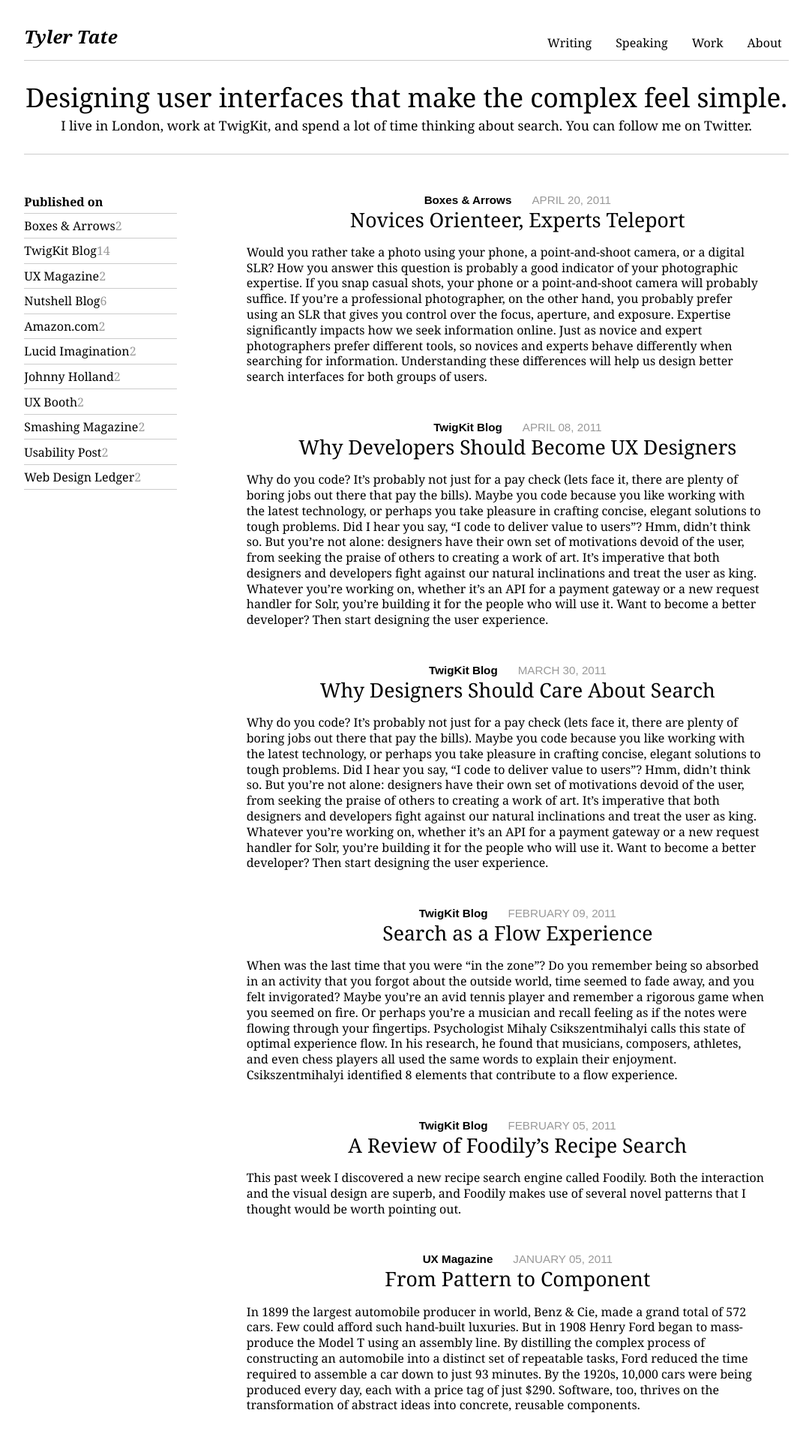
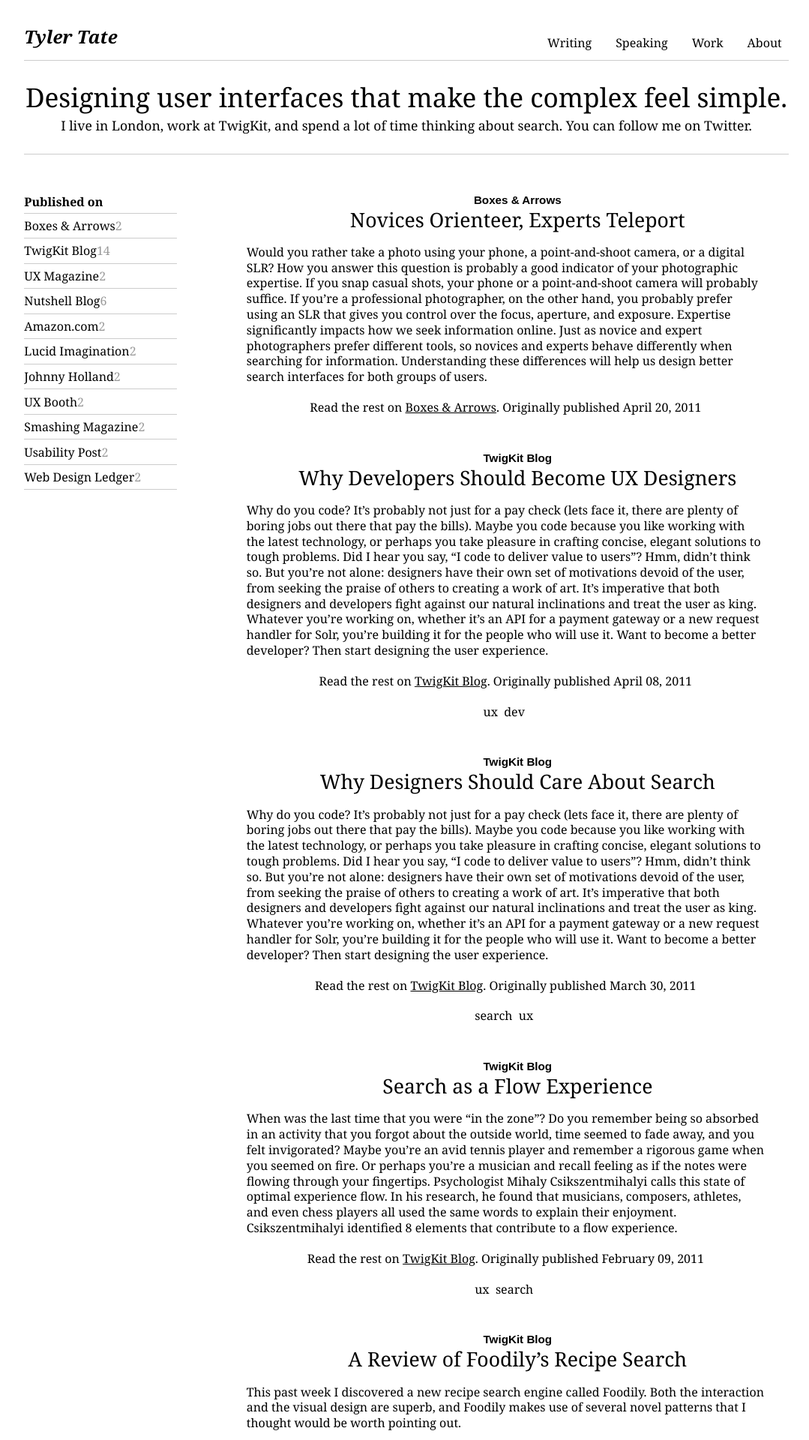
Before and after one commit to SeriouslyInc/tylertate, a Jekyll site: the page built from index.html, in a window 1280 px wide. Shown: the top 1920 px of the page at 75% size, without its empty margins (98-1177 px from the left). Built offline with Jekyll 4.4.1, drawn with Linux system fonts in a browser that asks for light colours; nearby versions of some CDN libraries; some of the changed text lies outside the part shown.

Commit message:
Simplifying

```diff
--- a/index.html
+++ b/index.html
@@ -14,12 +14,12 @@ bodyId: home
 			<article id="{{ post.date | date: "%B-%d-%Y" }}" data-publisher="{{ post.publisher }}" >
 				<header>
 					<h3><a href="{{ post.originalurl }}">{{ post.publisher }}</a></h3>
-					<p class="date">{{ post.date | date: "%B %d, %Y" }}</p>
 					<h2><a href="{{ post.url }}">{{ post.title }}</a></h2>
-					<p class="categories">{% for keyword in post.keywords %} {{ keyword }}&nbsp; {% endfor %}</p>
 				</header>
 				<section>
 					{{ post.content }}
+					<p class="more">Read the rest on <a href="{{ post.originalurl }}">{{ post.publisher }}</a>. Originally published <span class="date">{{ post.date | date: "%B %d, %Y" }}</span></p>
+					<p class="categories">{% for keyword in post.keywords %} {{ keyword }}&nbsp; {% endfor %}</p>
 				</section>
 			</article>
 		{% endfor %}
--- a/resources/css/main.css
+++ b/resources/css/main.css
@@ -133,16 +133,9 @@ section#writing section#articles article header {
 section#writing section#articles article header h3 {
   display: inline;
   font-size: 1em;
-  padding-right: 0.75em;
 }
 section#writing section#articles article header h3 a {
   text-decoration: none;
-}
-section#writing section#articles article header p.date {
-  display: inline;
-  padding-left: 0.75em;
-  text-transform: uppercase;
-  color: #999;
 }
 section#writing section#articles article header h2 {
   margin: 0;
@@ -153,12 +146,15 @@ section#writing section#articles article header h2 {
 section#writing section#articles article header h2 a {
   text-decoration: none;
 }
-section#writing section#articles article header p.categories {
-  display: none;
-}
 section#writing section#articles article section p {
   padding-right: 2em;
   line-height: 1.3em;
+}
+section#writing section#articles article section p.more {
+  text-align: center;
+}
+section#writing section#articles article section p.categories {
+  text-align: center;
 }
 section#speaking {
   overflow: hidden;
```
Also changed, not shown: resources/css/main.less (+7 -10 lines).
